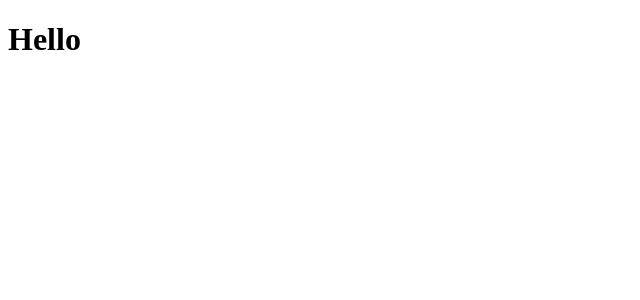
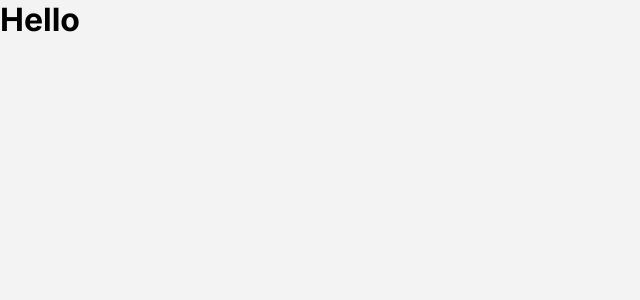
Before and after one commit to fabriciolak/chat-web, a React (Vite) app: page / in a window 1280 px wide. Shown: the top 300 px of the page, without its empty margins (0-640 px from the left). Built offline with nearby package versions, Linux system fonts and the light colour scheme.

Commit message:
feat: use globalstyle theme

```diff
--- a/src/App.tsx
+++ b/src/App.tsx
@@ -1,8 +1,16 @@
+import { GlobalStyle } from "./styles/global"
+import { defaultTheme } from "./styles/themes/default"
+
 export function App() {
   return (
-    <div>
-      <h1>Hello</h1>
-    </div>
+    <>
+      <div>
+        <h1>Hello</h1>
+
+      </div>
+
+      <GlobalStyle theme={defaultTheme} />
+    </>
   )
 }
 
```
